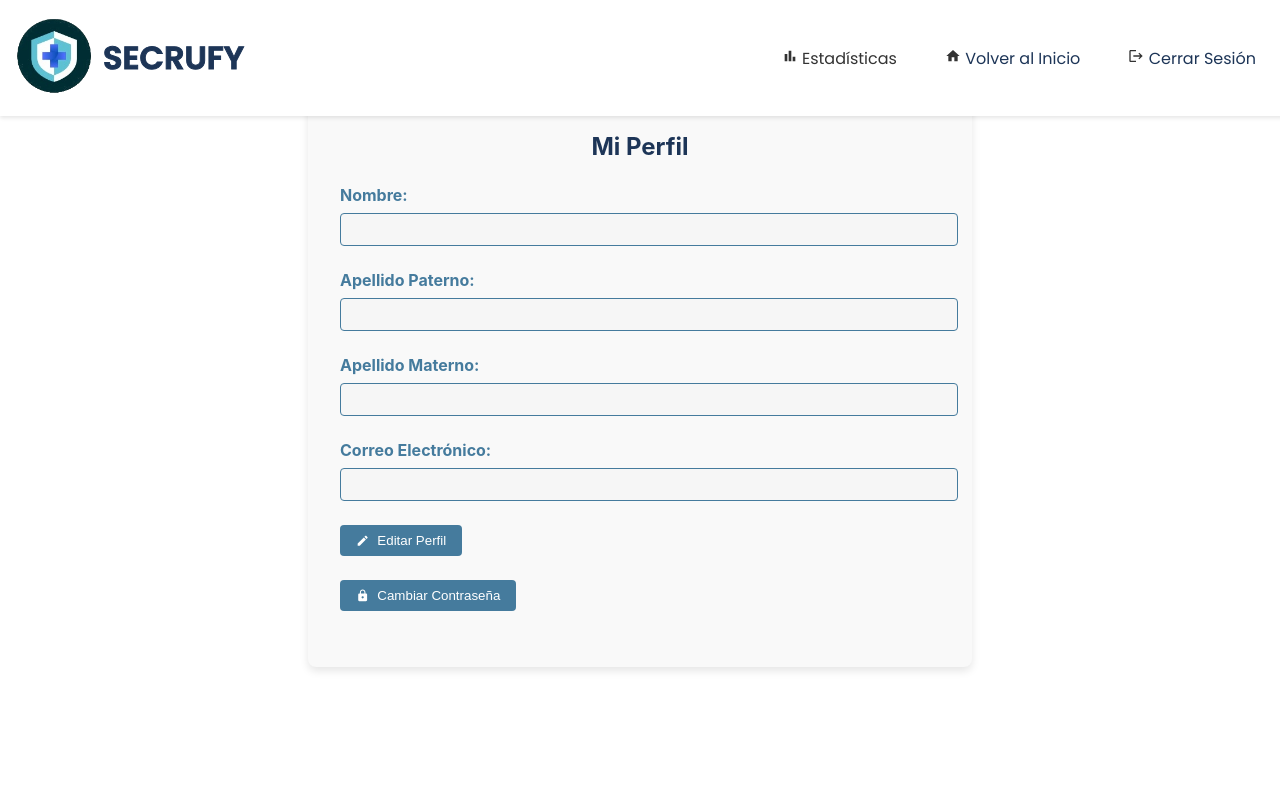
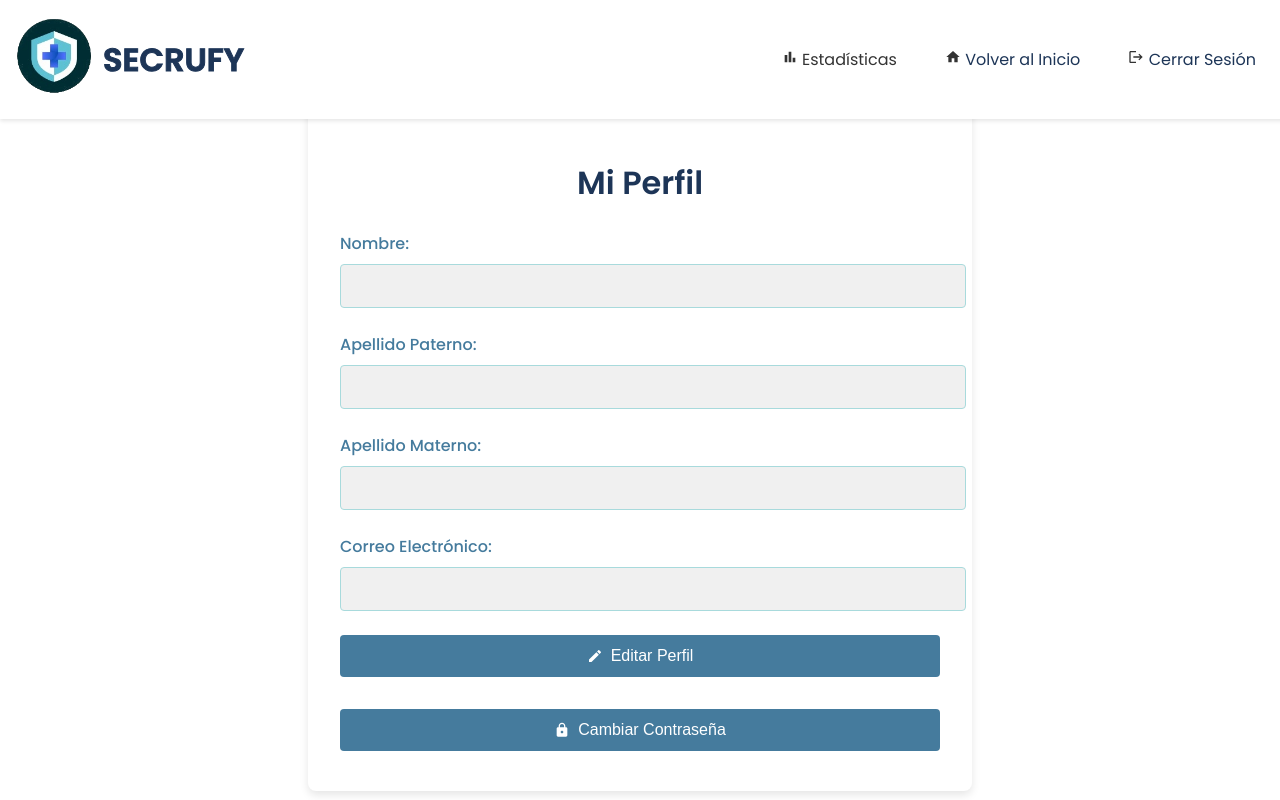
Before and after one commit to Alex22GTP/acua, a React (Create React App) app in the folder frontend/: page /perfil in a window 1280 px wide. Built offline with nearby package versions, Linux system fonts and the light colour scheme; no server answers; sample sign-in values are in the browser's storage.

Commit message:
diseño perfil v1

```diff
--- a/frontend/src/components/Navbar1.js
+++ b/frontend/src/components/Navbar1.js
@@ -6,9 +6,13 @@ import { motion } from "framer-motion";
 import logo from "../img/logoss.png";
 import { createGlobalStyle } from 'styled-components';
 
-// Importar la fuente de Google Fonts
+// Cargar la fuente de Google Fonts
 const GlobalStyle = createGlobalStyle`
   @import url('https://fonts.googleapis.com/css2?family=Poppins:wght@400;500;600&display=swap');
+
+  body {
+    font-family: 'Poppins', sans-serif;
+  }
 `;
 
 const NavbarContainer = styled.nav`
--- a/frontend/src/views/Perfil.jsx
+++ b/frontend/src/views/Perfil.jsx
@@ -4,20 +4,24 @@ import styled from "styled-components";
 import { MdEdit, MdLock, MdSave } from "react-icons/md";
 import Navbar from '../components/Navbar1';
 
+// Estilos para mantener consistencia con el Navbar
 const ProfileContainer = styled.div`
   padding: 2rem;
   max-width: 600px;
   margin: 0 auto;
-  background-color: #f9f9f9;
+  background-color: #ffffff;
   border-radius: 8px;
   box-shadow: 0 4px 8px rgba(0, 0, 0, 0.1);
-  margin-top: 80px; /* Añadir margen superior para evitar que el contenido se solape con el Navbar */
+  margin-top: 100px; /* Ajuste para evitar solapamiento con el Navbar */
+  font-family: 'Poppins', sans-serif;
 `;
 
 const ProfileHeader = styled.h2`
   color: #1d3557;
   text-align: center;
   margin-bottom: 1.5rem;
+  font-size: 2rem;
+  font-weight: 600;
 `;
 
 const ProfileSection = styled.div`
@@ -26,39 +30,71 @@ const ProfileSection = styled.div`
 
 const ProfileLabel = styled.label`
   display: block;
-  font-weight: bold;
+  font-weight: 500;
   color: #457b9d;
   margin-bottom: 0.5rem;
+  font-size: 1rem;
 `;
 
 const ProfileInput = styled.input`
   width: 100%;
-  padding: 0.5rem;
-  border: 1px solid #457b9d;
+  padding: 0.75rem;
+  border: 1px solid #a8dadc;
   border-radius: 4px;
   outline: none;
-  transition: border-color 0.3s ease;
+  font-size: 1rem;
+  color: #1d3557;
+  transition: border-color 0.3s ease, box-shadow 0.3s ease;
 
   &:focus {
     border-color: #1d3557;
+    box-shadow: 0 0 0 2px rgba(29, 53, 87, 0.2);
+  }
+
+  &:disabled {
+    background-color: #f0f0f0;
+    cursor: not-allowed;
   }
 `;
 
 const ProfileButton = styled.button`
   display: flex;
   align-items: center;
+  justify-content: center;
   gap: 0.5rem;
-  padding: 0.5rem 1rem;
+  padding: 0.75rem 1.5rem;
   background-color: #457b9d;
   color: white;
   border: none;
   border-radius: 4px;
   cursor: pointer;
-  transition: background-color 0.3s ease;
+  font-size: 1rem;
+  font-weight: 500;
+  transition: background-color 0.3s ease, transform 0.2s ease;
+  width: 100%; /* Botones de ancho completo */
+  margin-bottom: 0.5rem; /* Espaciado entre botones */
 
   &:hover {
     background-color: #1d3557;
+    transform: translateY(-2px);
   }
+
+  &:active {
+    transform: translateY(0);
+  }
+`;
+
+const ButtonContainer = styled.div`
+  display: flex;
+  flex-direction: column; /* Botones en columna */
+  gap: 0.5rem; /* Espaciado entre botones */
+  margin-top: 1.5rem;
+`;
+
+const ActionButtonsContainer = styled.div`
+  display: flex;
+  gap: 1rem; /* Espaciado entre botones */
+  margin-top: 1.5rem;
 `;
 
 function Profile() {
@@ -164,7 +200,7 @@ function Profile() {
         <ProfileSection>
           <ProfileLabel>Correo Electrónico:</ProfileLabel>
           <ProfileInput
-              type="correo"
+            type="email"
             name="correo"
             value={userData.correo}
             onChange={handleInputChange}
@@ -172,7 +208,7 @@ function Profile() {
           />
         </ProfileSection>
 
-          <ProfileSection>
+        <ButtonContainer>
           <ProfileButton onClick={() => setIsEditing(!isEditing)}>
             <MdEdit /> {isEditing ? "Cancelar Edición" : "Editar Perfil"}
           </ProfileButton>
@@ -181,17 +217,16 @@ function Profile() {
               <MdSave /> Guardar Cambios
             </ProfileButton>
           )}
-          </ProfileSection>
+        </ButtonContainer>
 
-          <ProfileSection>
+        <ActionButtonsContainer>
           <ProfileButton onClick={() => navigate("/change-password")}>
             <MdLock /> Cambiar Contraseña
           </ProfileButton>
-          </ProfileSection>
+        </ActionButtonsContainer>
       </ProfileContainer>
     </>
   );
 }
 
-
 export default Profile;
```
Lines whose indentation alone changed are shown as unchanged.
